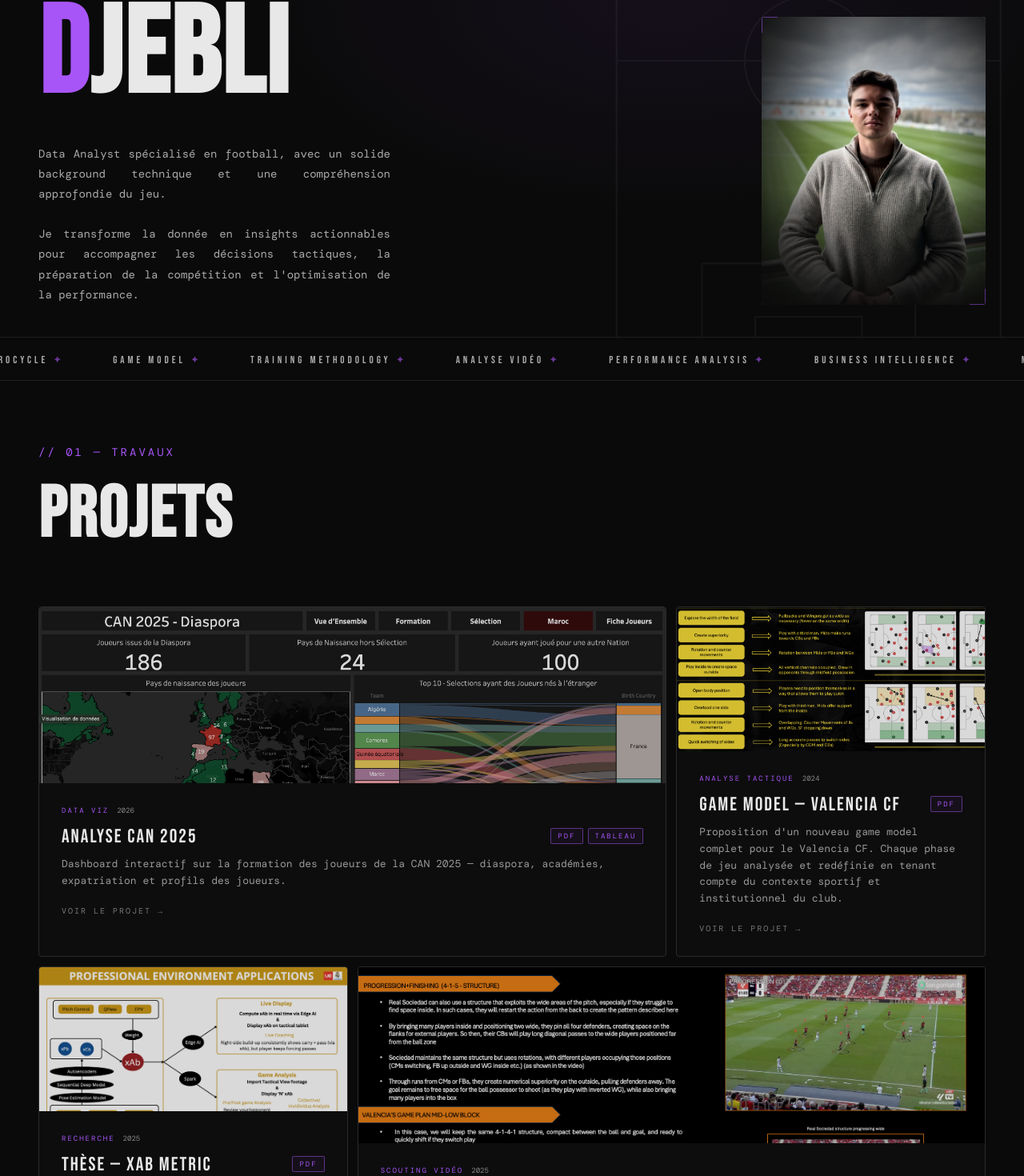
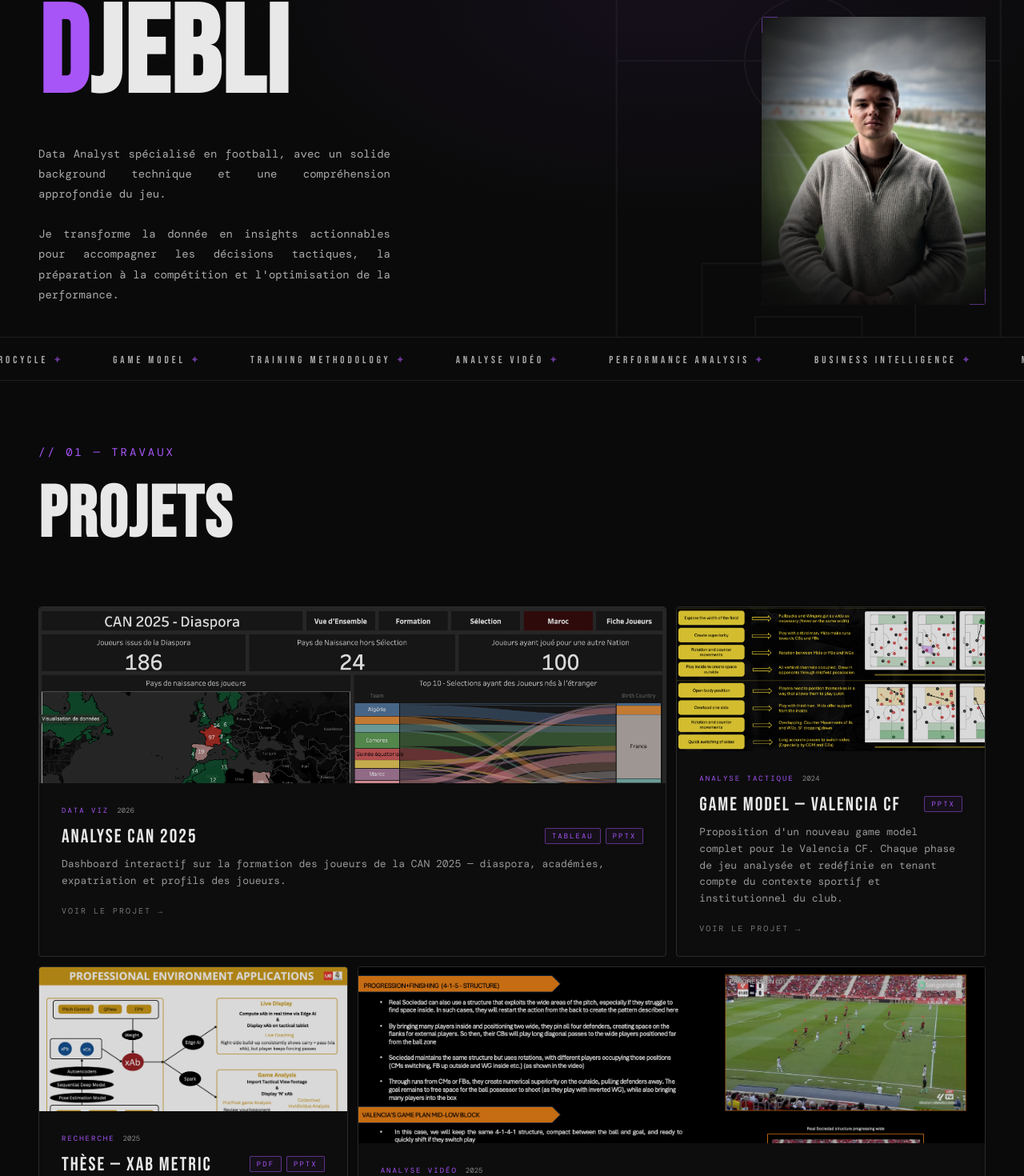
Before and after one commit to N-deed/noury-djebli-portfolio, a Next.js app: page / in a window 1280 px wide. Shown: the part 324-1794 px from the top of the page at 80% size. Built offline with nearby package versions, Linux system fonts and the light colour scheme.

Commit message:
fix: badges thèse PDF+PPTX, CAN Tableau+PPTX, ordre badges

```diff
--- a/app/page.js
+++ b/app/page.js
@@ -238,10 +238,10 @@ export default function Home() {
   }
 
   const projects = [
-    { id: 1, slug: 'can-2025', category: 'Data Viz', year: '2026', title: 'Analyse CAN 2025', desc: "Dashboard interactif sur la formation des joueurs de la CAN 2025 — diaspora, académies, expatriation et profils des joueurs.", span: 2, tags: ['PDF', 'Tableau'], thumb: '/thumb-can-2025.png' },
-    { id: 2, slug: 'game-model-valencia', category: 'Analyse Tactique', year: '2024', title: 'Game Model — Valencia CF', desc: "Proposition d'un nouveau game model complet pour le Valencia CF. Chaque phase de jeu analysée et redéfinie en tenant compte du contexte sportif et institutionnel du club.", span: 1, tags: ['PDF'], thumb: '/thumb-game-model.png' },
-    { id: 3, slug: 'these', category: 'Recherche', year: '2025', title: 'Thèse — xAb Metric', desc: "Développement d'une métrique conceptuelle (xAb) pour optimiser la décision entre passe et conduite de balle en phase de build-up.", span: 1, tags: ['PDF'], thumb: '/thumb-these.png' },
-    { id: 4, slug: 'analyse-video-valencia', category: 'Scouting Vidéo', year: '2025', title: 'Pré-match — Valencia CF vs Real Sociedad', desc: "Analyse vidéo complète de la Real Sociedad en tant qu'analyste de Valencia CF. Chaque moment du jeu décortiqué.", span: 2, tags: ['PPTX'], thumb: '/thumb-analyse-video.png' },
+    { id: 1, slug: 'can-2025', category: 'Data Viz', year: '2026', title: 'Analyse CAN 2025', desc: "Dashboard interactif sur la formation des joueurs de la CAN 2025 — diaspora, académies, expatriation et profils des joueurs.", span: 2, tags: ['Tableau', 'PPTX'], thumb: '/thumb-can-2025.png' },
+    { id: 2, slug: 'game-model-valencia', category: 'Analyse Tactique', year: '2024', title: 'Game Model — Valencia CF', desc: "Proposition d'un nouveau game model complet pour le Valencia CF. Chaque phase de jeu analysée et redéfinie en tenant compte du contexte sportif et institutionnel du club.", span: 1, tags: ['PPTX'], thumb: '/thumb-game-model.png' },
+    { id: 3, slug: 'these', category: 'Recherche', year: '2025', title: 'Thèse — xAb Metric', desc: "Développement d'une métrique conceptuelle (xAb) pour optimiser la décision entre passe et conduite de balle en phase de build-up.", span: 1, tags: ['PDF', 'PPTX'], thumb: '/thumb-these.png' },
+    { id: 4, slug: 'analyse-video-valencia', category: 'Analyse Vidéo', year: '2025', title: 'Opposition Video Analysis — Real Sociedad for Valencia CF', desc: "Analyse vidéo complète de la Real Sociedad en tant qu'analyste de Valencia CF. Chaque moment du jeu décortiqué.", span: 2, tags: ['PPTX'], thumb: '/thumb-analyse-video.png' },
     { id: 5, slug: 'microcycle-valencia', category: 'Planification', year: '2025', title: 'Microcycle — Valencia CF vs Leganés', desc: "Préparation complète d'une semaine de compétition : entraînements, récupération, séances vidéo, nutrition et logistique.", span: 1, tags: ['PDF'], thumb: '/thumb-microcycle.png' },
     { id: 6, slug: 'training-nyrb', category: 'Méthodologie', year: '2025', title: 'Training Methodology — NY Red Bulls Academy', desc: "Observation et rapport complet sur la méthodologie d'entraînement de l'académie des New York Red Bulls.", span: 1, tags: ['PDF'], thumb: '/thumb-training-nyrb.png' },
   ]
@@ -424,7 +424,7 @@ export default function Home() {
             </h1>
             <p className="hero-desc">
               Data Analyst spécialisé en football, avec un solide background technique et une compréhension approfondie du jeu.<br/><br/>
-              Je transforme la donnée en insights actionnables pour accompagner les décisions tactiques, la préparation de la compétition et l'optimisation de la performance.
+              Je transforme la donnée en insights actionnables pour accompagner les décisions tactiques, la préparation à la compétition et l'optimisation de la performance.
             </p>
           </div>
           <div className="hero-photo">
--- a/app/projects/analyse-video-valencia/page.js
+++ b/app/projects/analyse-video-valencia/page.js
@@ -6,10 +6,10 @@ const DRIVE_ID = '11QDr55bYZ5aI4-AEoxbtGFNf1SakP0yJ'
 
 export default function AnalyseVideoValencia() {
   const meta = {
-    category: 'Scouting Vidéo',
+    category: 'Analyse Vidéo',
     year: '2025',
     tags: ['PPTX'],
-    title: 'Pré-match\nValencia CF vs Real Sociedad',
+    title: 'Opposition Video Analysis\nReal Sociedad for Valencia CF',
   }
 
   const contextText = "Réalisé en tant qu'Opponent Video Analyst dans le cadre du Master à la Escuela Universitaria Real Madrid, ce projet propose une préparation tactique complète pour le Valencia CF. L'étude intègre une analyse exhaustive des cinq phases de jeu (possession, transition défensive, défense organisée, transition offensive et coups de pied arrêtés) mise en relation directe avec le Game Model de Valencia. L'objectif est double : exploiter les vulnérabilités structurelles de la Real Sociedad tout en ajustant le système de Valencia pour neutraliser les forces adverses susceptibles de pénaliser nos propres faiblesses."
--- a/app/projects/can-2025/page.js
+++ b/app/projects/can-2025/page.js
@@ -12,7 +12,7 @@ export default function CAN2025() {
   const meta = {
     category: 'Data Viz',
     year: '2026',
-    tags: ['PDF', 'Tableau'],
+    tags: ['Tableau', 'PPTX'],
     title: 'Analyse\nCAN 2025',
   }
 
@@ -50,7 +50,7 @@ export default function CAN2025() {
             cursor:'pointer', transition:'all 0.2s', borderRadius:'2px'
           }}
         >
-          Rapport PDF
+          Rapport d'Analyse
         </button>
       </div>
       <div className="embed-container">
--- a/app/projects/game-model-valencia/page.js
+++ b/app/projects/game-model-valencia/page.js
@@ -8,7 +8,7 @@ export default function GameModelValencia() {
   const meta = {
     category: 'Analyse Tactique',
     year: '2024',
-    tags: ['PDF'],
+    tags: ['PPTX'],
     title: 'Game Model\nValencia CF',
   }
 
--- a/app/projects/these/page.js
+++ b/app/projects/these/page.js
@@ -12,7 +12,7 @@ export default function These() {
   const meta = {
     category: 'Recherche',
     year: '2025',
-    tags: ['PDF'],
+    tags: ['PDF', 'PPTX'],
     title: 'Thèse — xAb\nMetric',
   }
 
@@ -51,7 +51,7 @@ export default function These() {
             cursor:'pointer', transition:'all 0.2s', borderRadius:'2px'
           }}
         >
-          Présentation orale
+          Support de Soutenance
         </button>
       </div>
       <div className="embed-container">
```
